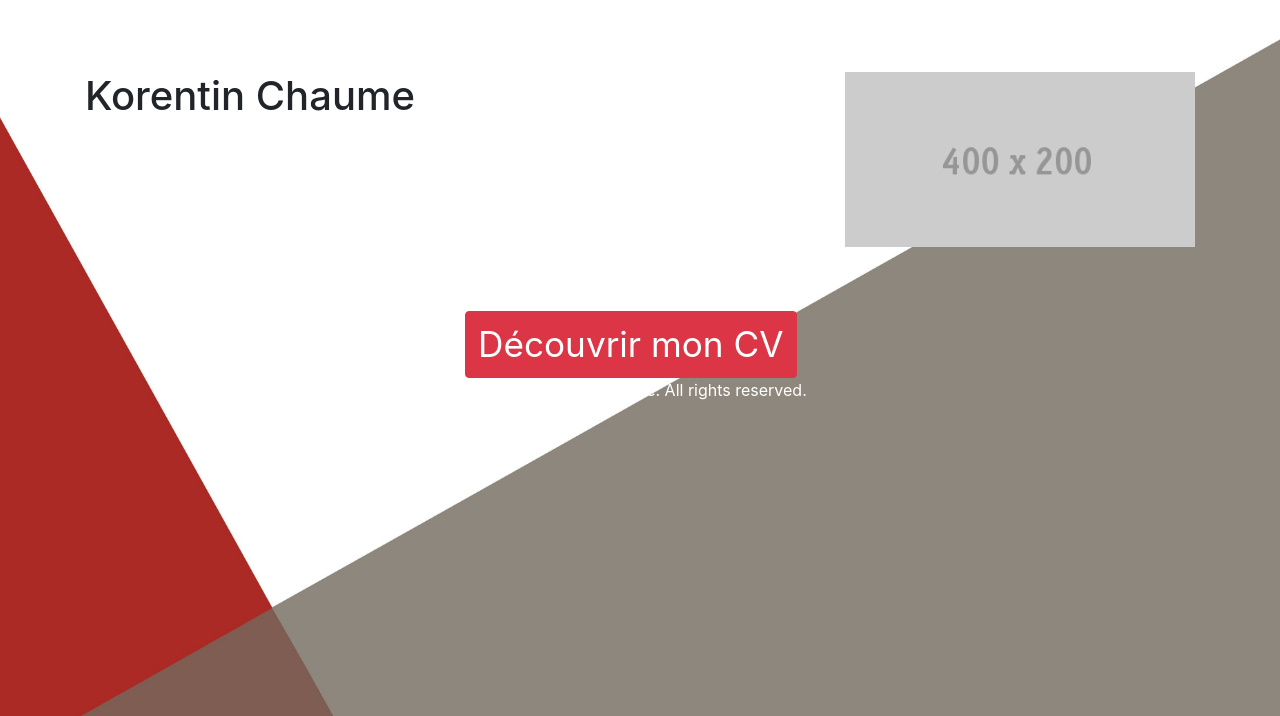
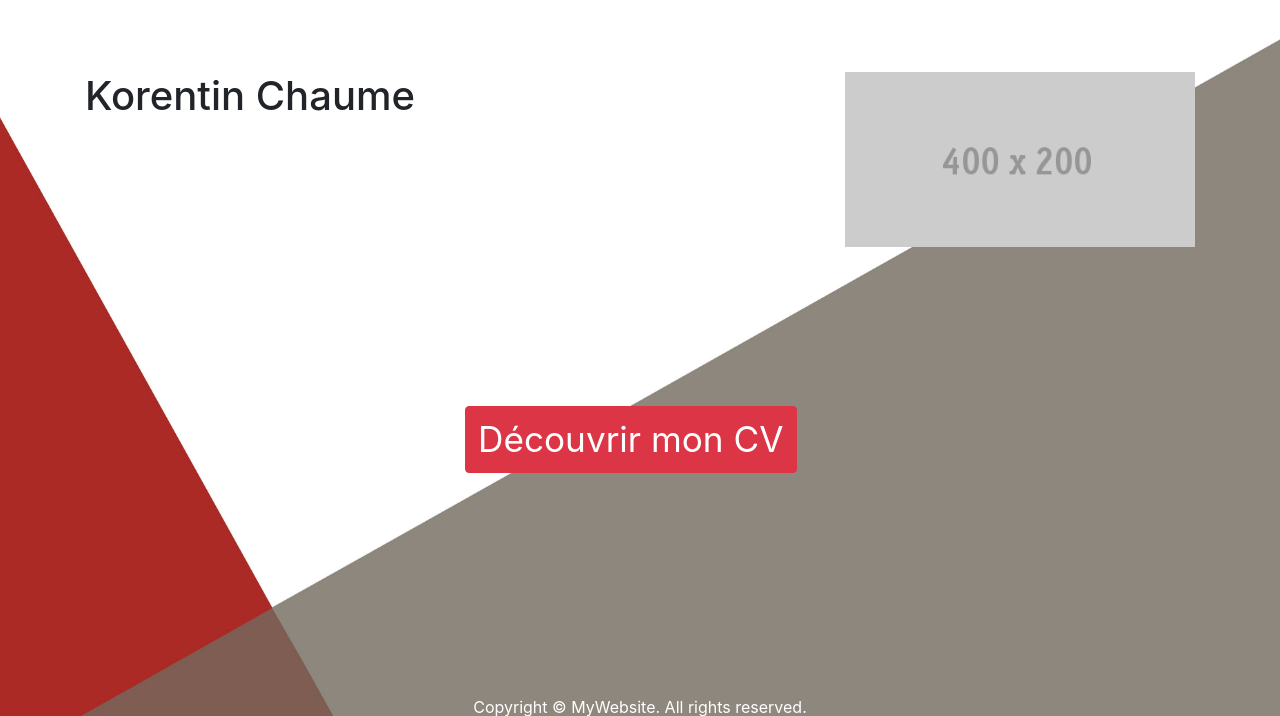
Before and after one commit to Araii22/korentin_cv, a PHP site: page / in a window 1280 px wide. Shown: the top 716 px of the page. Run offline with PHP 8.4, Linux system fonts and the light colour scheme.

Commit message:
Mise en place de la page index ok

```diff
--- a/index.html
+++ b/index.html
@@ -24,11 +24,6 @@
 
 		  </div>
 
-		 <!-- Photo-->
-		  <div class="row"></div>
-		  <div class="row"></div>
-		  <div class="row"></div>
-		  <div class="row"></div>
 		  <!-- content -->
 		  <div class="row index-button">
 		  	<div class="col-4"></div>
--- a/public/css/style.css
+++ b/public/css/style.css
@@ -171,7 +171,8 @@ footer {
 /*mise en page index*/
 
 .index-button {
-	top: 75%;
+	margin-top: 10%;
+	margin-bottom: 20%;
 
 }
 .index-button a{
```
